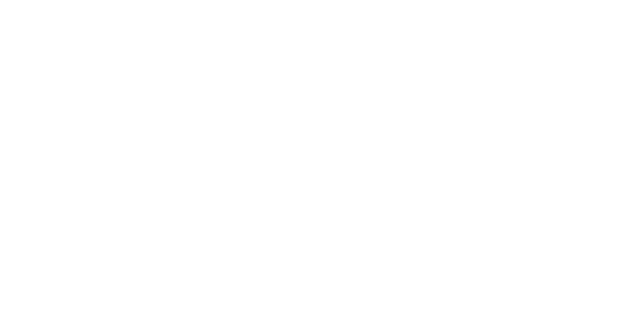
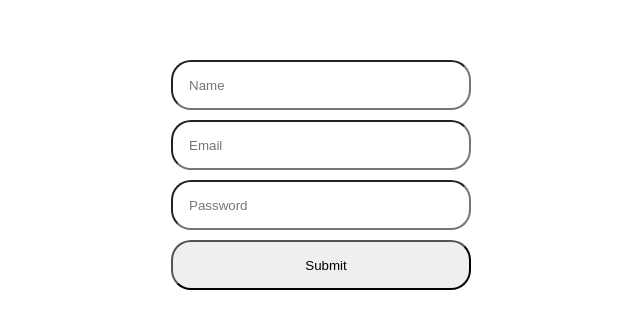
Before and after one commit to MikhailBakaevdev/test, a React (Create React App) app: page /signup in a window 1280 px wide. Shown: the part 116-444 px from the top of the page, without its empty margins (319-959 px from the left). Built offline with nearby package versions, Linux system fonts and the light colour scheme.

Commit message:
implement some features

```diff
--- a/package.json
+++ b/package.json
@@ -4,9 +4,13 @@
   "private": true,
   "dependencies": {
     "cra-template": "1.0.3",
+    "firebase": "^7.17.2",
     "react": "^16.13.1",
     "react-dom": "^16.13.1",
-    "react-scripts": "3.4.3"
+    "react-hook-form": "^6.3.3",
+    "react-router-dom": "^5.2.0",
+    "react-scripts": "3.4.3",
+    "redux": "^4.0.5"
   },
   "scripts": {
     "start": "react-scripts start",
--- a/src/App.css
+++ b/src/App.css
@@ -0,0 +1,4 @@
+.App {
+    width: 100%;
+    height: 100%;
+}
--- a/src/App.js
+++ b/src/App.js
@@ -1,9 +1,21 @@
 import React from 'react';
 import './App.css';
+import { BrowserRouter as Router, Route } from "react-router-dom";
+import Home from './components/Home';
+import Login from './components/Login'
+import SignUp from './components/SignUp'
+
 
 function App() {
   return (
     <div className="App">
+      <Router>
+        <div>
+          <Route exact path="/" component={Home} />
+          <Route exact path="/login" component={Login} />
+          <Route exact path="/signup" component={SignUp} />
+        </div>
+      </Router>
     </div>
   );
 }
--- /dev/null
+++ b/src/components/Home.js
@@ -0,0 +1,13 @@
+import React from 'react';
+
+
+
+function Home() {
+    return  <div className="home-page">
+                <h1>home page</h1>
+            </div>
+}
+
+
+
+export default Home
--- /dev/null
+++ b/src/components/Login.js
@@ -0,0 +1,13 @@
+import React from 'react';
+
+
+
+function Login() {
+    return  <div className="home-page">
+                <h1>Login page</h1>
+            </div>
+}
+
+
+
+export default Login
--- /dev/null
+++ b/src/components/SignUp.js
@@ -0,0 +1,36 @@
+import React from 'react';
+import './signup.css';
+import {useForm} from 'react-hook-form';
+
+
+
+function SignUp() {
+    const {register,handleSubmit, errors } = useForm();
+
+    const onSubmit = (data) => {
+        console.log(data)
+    }
+
+        return  <form className="register" onSubmit={handleSubmit(onSubmit)}>
+                    <input
+                        type="text"
+                        placeholder="Name"
+                        name="name"
+                        ref={register}/>
+                    <input
+                        type="text"
+                        placeholder="Email"
+                        name="email"
+                        ref={register}/>
+                    <input
+                        type="password"
+                        placeholder="Password" name="password"
+                        ref={register({ required : "Password is invalid" , minLength: {value: 6, message: "Too short"} })}/>
+                        {errors.password && <p>{errors.password.message}</p>}
+                    <input type="submit"/>
+                </form>
+}
+
+
+
+export default SignUp
--- /dev/null
+++ b/src/components/signup.css
@@ -0,0 +1,26 @@
+.register {
+    display: flex;
+    flex-direction: column;
+    left: 50%;
+    right: 50%;
+    position: absolute;
+    transform: translate(50%,0);
+    align-items: center;
+    padding-top: 13%;
+}
+
+.register > input {
+    width: 300px;
+    height: 50px;
+    margin-top: 10px;
+    border-radius: 20px;
+    padding-left: 16px;
+    outline: none;
+}
+
+p {
+    font-size: 10px;
+    width: 300px;
+    padding-left: 110px;
+    color: red;
+}
--- a/src/index.css
+++ b/src/index.css
@@ -0,0 +1,10 @@
+* {
+    box-sizing: border-box;
+}
+
+html,body {
+    margin: 0;
+    padding: 0;
+    width: 100%;
+    height: 100%;
+}
```
Also changed, not shown: src/firebaseAuth.js (added, +14 -0 lines), 2 other files (tests, documents, lock files or other folders).
